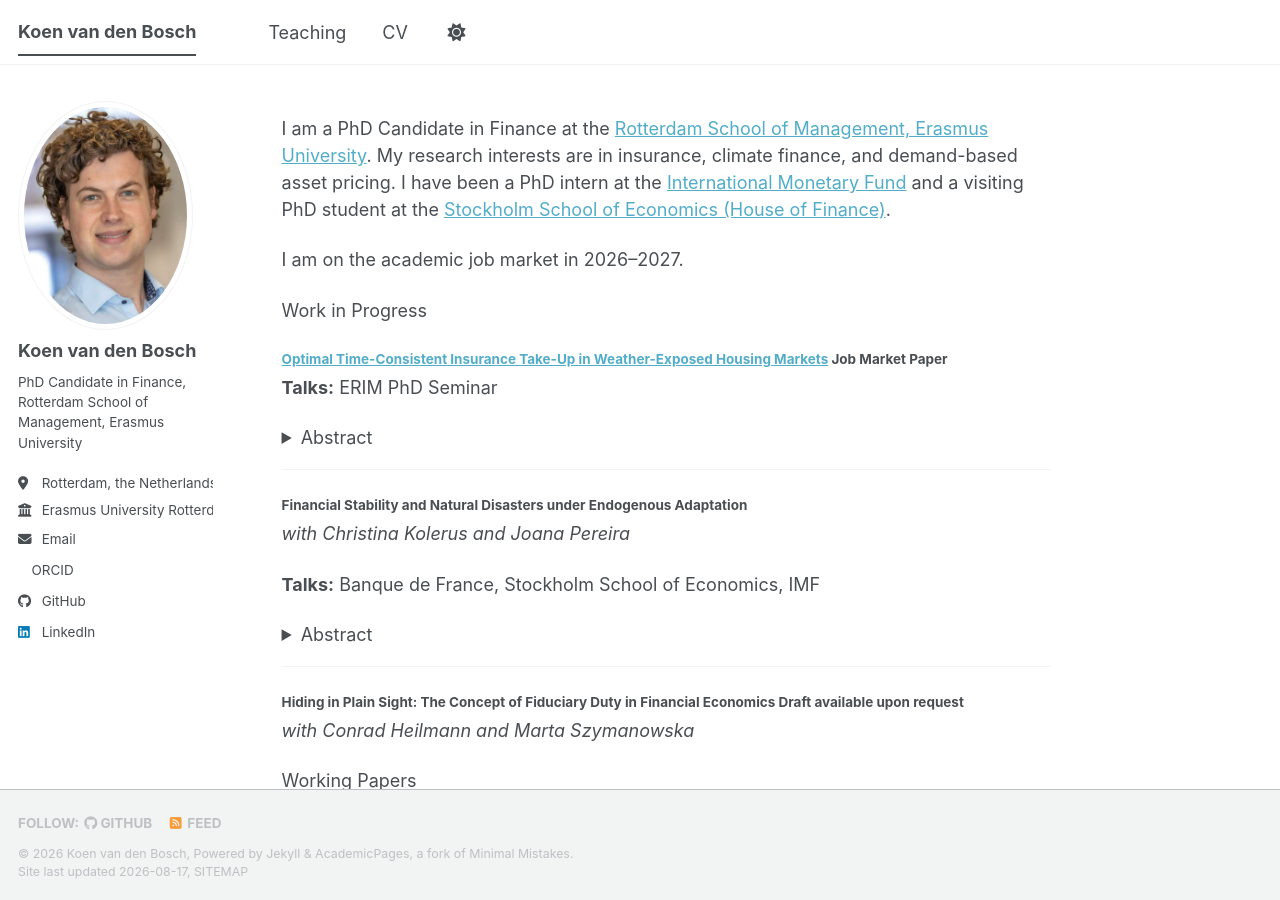
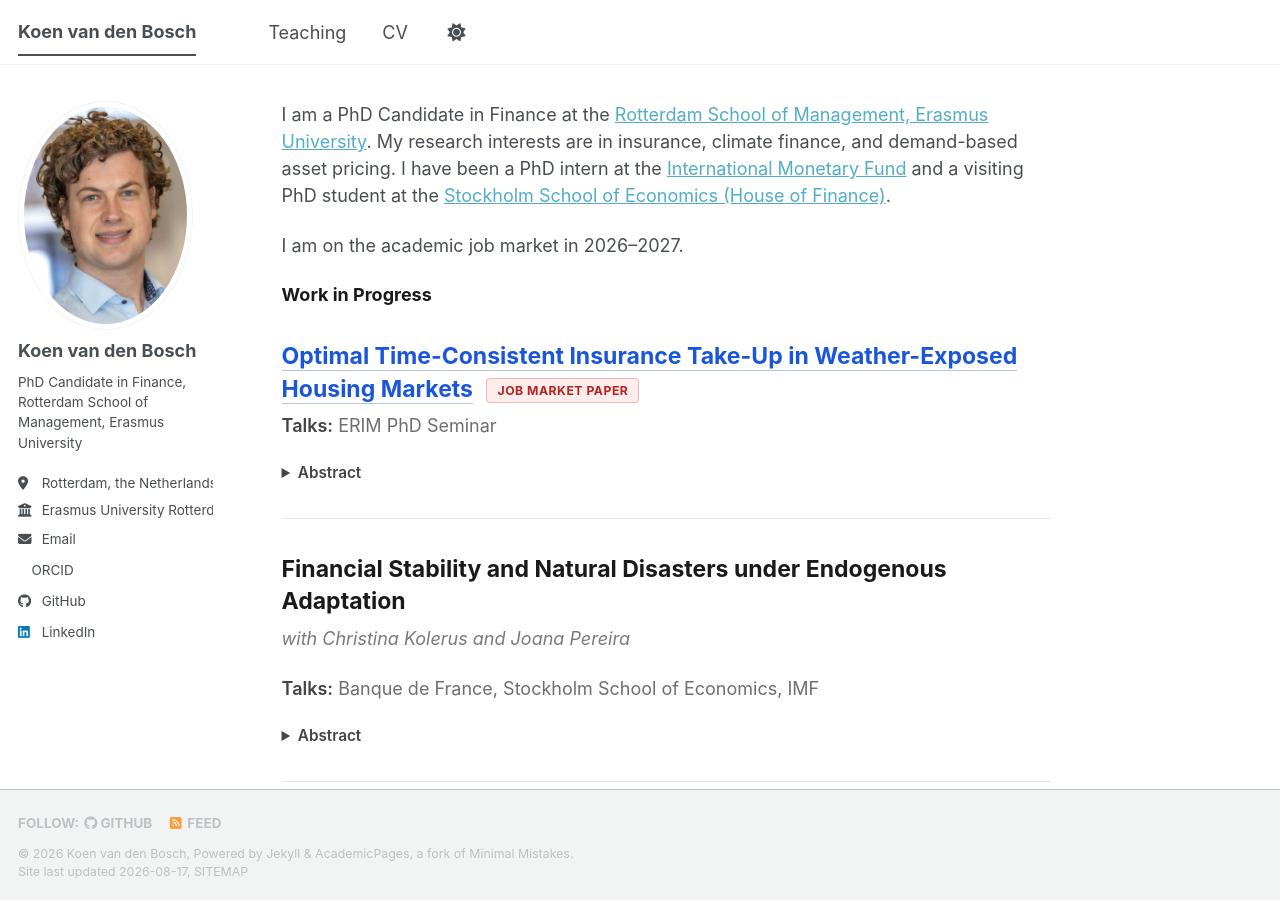
Before and after one commit to koenbosch/https-koenvandenbosch.github.io-, a Jekyll site: the page built from _pages/about.md, in a window 1280 px wide and 900 px high. Built offline with Jekyll 4.4.1, drawn with Linux system fonts in a browser that asks for light colours; a style sheet for code colours, icons or effects is not loaded.

Commit message:
Update custom.html

```diff
--- a/_includes/head/custom.html
+++ b/_includes/head/custom.html
@@ -1,15 +1,11 @@
 {% include base_path %}
-
 <!-- start custom head snippets -->
-
 <!-- Support for Academicons -->
 <link rel="preload" href="https://cdn.jsdelivr.net/gh/jpswalsh/academicons@1/css/academicons.min.css" as="style" onload="this.onload=null;this.rel='stylesheet'">
 <noscript><link rel="stylesheet" href="https://cdn.jsdelivr.net/gh/jpswalsh/academicons@1/css/academicons.min.css"></noscript>
-
 <!-- Support for Font Awesome -->
  <link rel="preload" href="{{ base_path }}/assets/css/fontawesome.css" as="style" onload="this.onload=null;this.rel='stylesheet'">
 <noscript><link rel="stylesheet" href="{{ base_path }}/assets/css/fontawesome.css"></noscript>
-
 <!-- favicon from https://commons.wikimedia.org/wiki/File:OOjs_UI_icon_academic-progressive.svg -->
 <link rel="apple-touch-icon" sizes="180x180" href="{{ base_path }}/images/apple-touch-icon-180x180.png"/>
 <link rel="icon" type="image/svg+xml" href="{{ base_path }}/images/favicon.svg"/>
@@ -18,5 +14,6 @@
 <link rel="manifest" href="{{ base_path }}/images/manifest.json"/>
 <link rel="icon" href="/images/favicon.ico"/>
 <meta name="theme-color" content="var(--global-bg-color)"/>
-
+<!-- custom stylesheet for the homepage papers section (Work in Progress / Working Papers / Policy Contributions) -->
+<link rel="stylesheet" href="{{ base_path }}/assets/css/custom.css">
 <!-- end custom head snippets -->
```
